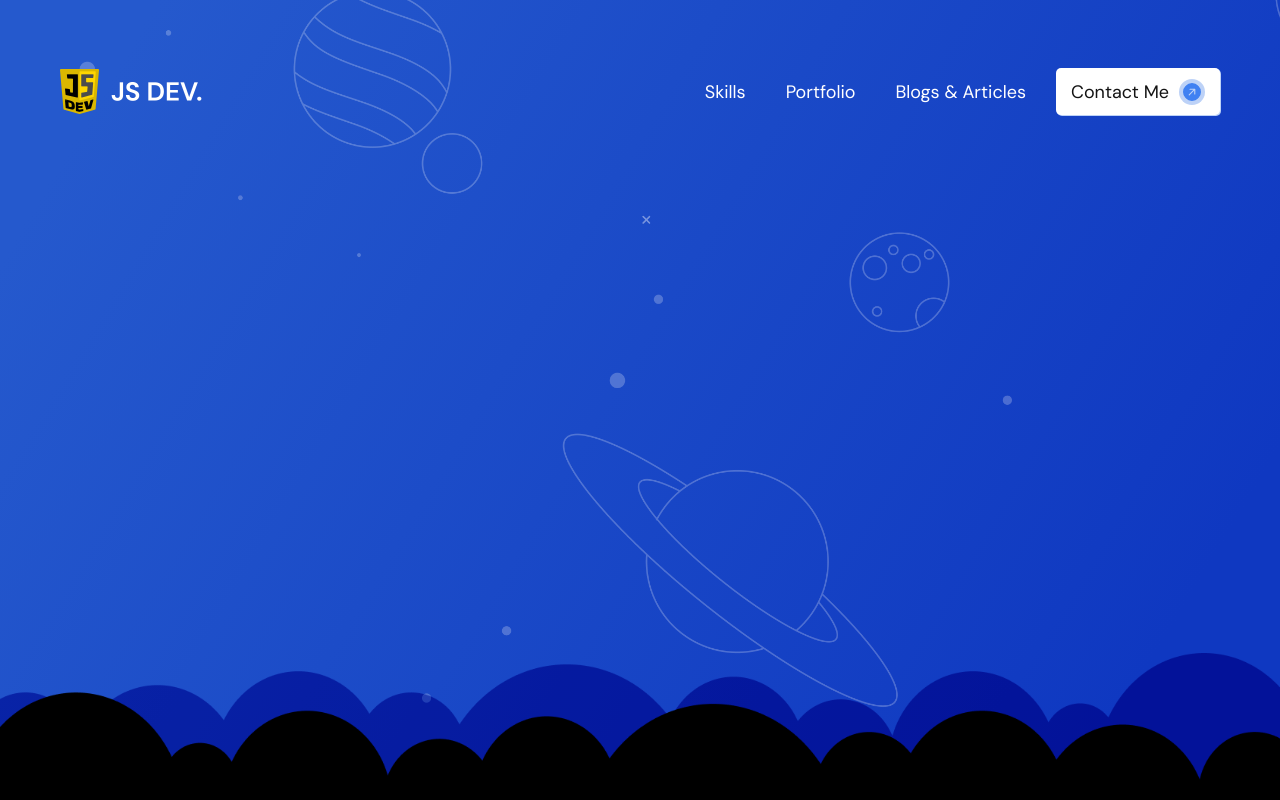
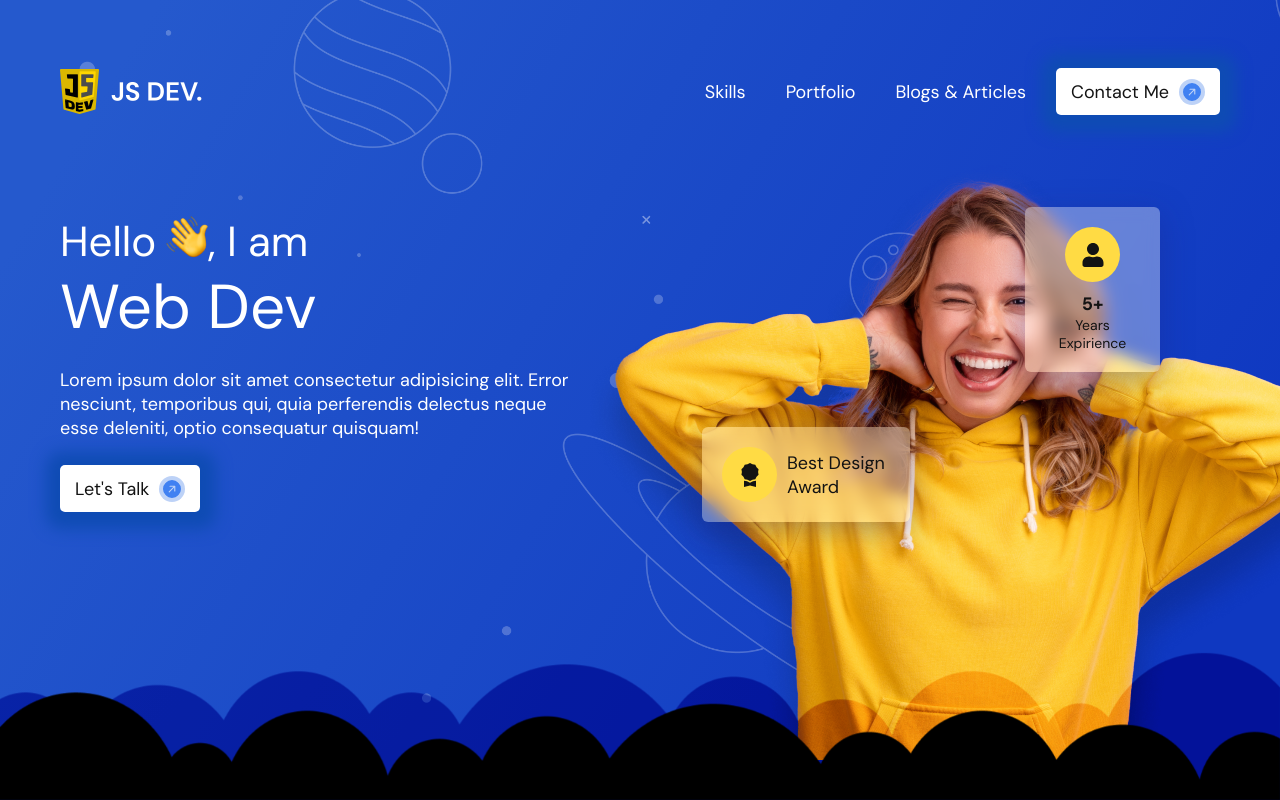
Before and after one commit to freetimezp/js-portfolio-11-web-dev, a React (Create React App) app: page / in a window 1280 px wide. Built offline with nearby package versions, Linux system fonts and the light colour scheme.

Commit message:
06. js-portfolio-11-web-dev.IntroContent component.

```diff
--- a/src/components/intro/index.jsx
+++ b/src/components/intro/index.jsx
@@ -4,6 +4,7 @@
 import cloudSoft from '../../images/cloud-soft.png';
 
 import Navigation from './navigation-bar';
+import IntroContent from './intro-content';
 
 import './style.scss';
 
@@ -17,6 +18,7 @@
 
       <div className="content">
         <Navigation />
+        <IntroContent />
       </div>
     </div>
   );
--- /dev/null
+++ b/src/components/intro/intro-content/index.jsx
@@ -0,0 +1,58 @@
+import React from 'react';
+import { BsAwardFill } from 'react-icons/bs';
+import { FaUser } from 'react-icons/fa';
+
+import hand from "../../../images/hand.png";
+import girl from "../../../images/girl.png";
+
+import CallToAction from '../../shared/CallToAction';
+
+import './style.scss';
+
+const IntroContent = () => {
+    return (
+        <div className='intro-content'>
+            <div className="layout">
+                <div className="left-col">
+                    <h1 className="title">
+                        <span className="small-text">
+                            <span className="text">Hello</span>
+                            <span className="icon">
+                                <img src={hand} alt="hand" />
+                            </span>
+                            <span className="text">, I am</span>
+                        </span>
+                        <span className="big-text">Web Dev</span>
+                    </h1>
+                    <p>
+                        Lorem ipsum dolor sit amet consectetur adipisicing elit.
+                        Error nesciunt, temporibus qui, quia perferendis delectus
+                        neque esse deleniti, optio consequatur quisquam!
+                    </p>
+                    <CallToAction text="Let's Talk" />
+                </div>
+                <div className="right-col">
+                    <img src={girl} alt="intro" />
+
+                    <div className="highlights horizontal">
+                        <div className="icon">
+                            <BsAwardFill />
+                        </div>
+                        <div className="text">Best Design Award</div>
+                    </div>
+                    <div className="highlights vertical">
+                        <div className="icon">
+                            <FaUser />
+                        </div>
+                        <div className="text">
+                            <span>5+</span>
+                            Years Expirience
+                        </div>
+                    </div>
+                </div>
+            </div>
+        </div>
+    );
+}
+
+export default IntroContent;
--- /dev/null
+++ b/src/components/intro/intro-content/style.scss
@@ -0,0 +1,132 @@
+@import "../../../style-config/variable.scss";
+@import "../../../style-config/mixins.scss";
+
+.intro-content {
+    flex-grow: 1;
+    display: flex;
+    align-items: flex-end;
+    .layout {
+        display: flex;
+        .left-col {
+            width: 45%;
+            @include medium-screen {
+                padding-top: 55px;
+            }
+            @include large-screen {
+                padding-top: 0;
+                width: 37%;
+            }
+            .title {
+                display: flex;
+                flex-direction: column;
+                color: $white;
+                .small-text {
+                    @include typography(42px, 400, 48px);
+                    display: flex;
+                    align-items: center;
+                    .icon {
+                        margin-left: 10px;
+                    }
+                }
+                .big-text {
+                    @include typography(62px, 400, 72px);
+                }
+            }
+            p {
+                color: $white;
+                @include typography(18px, 400, 24px);
+                margin: 25px 0;
+            }
+        }
+        .right-col {
+            width: 55%;
+            display: flex;
+            align-items: flex-end;
+            position: relative;
+            @include large-screen {
+                width: 63%;
+            }
+            img {
+                display: block;
+                margin-bottom: 40px;
+                @include large-screen {
+                    position: relative;
+                    right: -100px;
+                }
+            }
+            .highlights {
+                position: absolute;
+                border-radius: 6px;
+                @include glassmorphism-effect;
+                .icon {
+                    width: 55px;
+                    height: 55px;
+                    min-width: 55px;
+                    display: flex;
+                    align-items: center;
+                    justify-content: center;
+                    border-radius: 50%;
+                    background-color: $yellow;
+                    font-size: 24px;
+                    color: $black-light;
+                }
+                .text {
+                    padding: 0 10px;
+                    @include typography(18px, 400, 24px);
+                    color: $black-light;
+                    span {
+                        @include typography(18px, 400, 24px);
+                    }
+                }
+                &.horizontal {
+                    width: 208px;
+                    height: 95px;
+                    display: flex;
+                    align-items: center;
+                    top: 250px;
+                    left: 0;
+                    padding: 20px 10px 20px 20px;
+                    @include medium-screen {
+                        top: 250px;
+                        left: 0;
+                    }
+                    @include medium-screen {
+                        top: 270px;
+                        left: 120px;
+                    }
+                }
+                &.vertical {
+                    width: 135px;
+                    height: 165px;
+                    min-height: 165px;
+                    display: flex;
+                    flex-direction: column;
+                    align-items: center;
+                    top: 50px;
+                    right: 60px;
+                    padding: 20px;
+                    padding-bottom: 10px;
+                    text-align: center;
+                    @include medium-screen {
+                        top: 50px;
+                        right: 60px;
+                    }
+                    @include large-screen {
+                        top: 85px;
+                        right: -10px;
+                    }
+                    .text {
+                        padding: 0 10px;
+                        @include typography(14px, 400, 18px);
+                        color: $black-light;
+                        margin-top: 10px;
+                        span {
+                            @include typography(18px, 700, 24px);
+                            display: block;
+                        }
+                    }
+                }
+            }
+        }
+    }
+}
--- a/src/components/shared/CallToAction/style.scss
+++ b/src/components/shared/CallToAction/style.scss
@@ -14,7 +14,7 @@
     cursor: pointer;
     position: relative;
     overflow: hidden;
-    box-shadow: 1px 1px 0 0 #bdd2f7;
+    box-shadow: 1px 2px 15px 15px #0f4cb4;
     transition: all 0.5s ease-in-out;
     @include typography(18px, 400, 1);
     &:hover {
```
